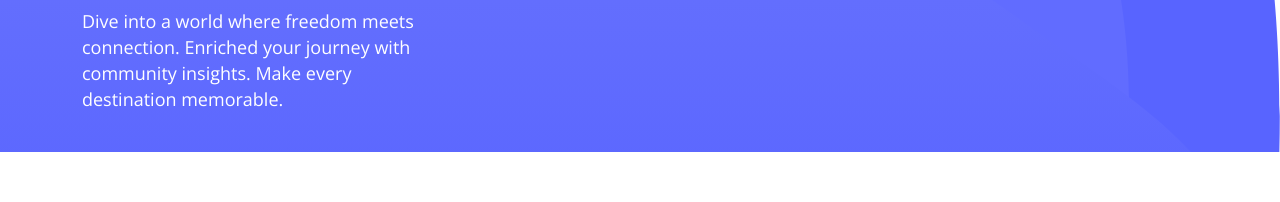
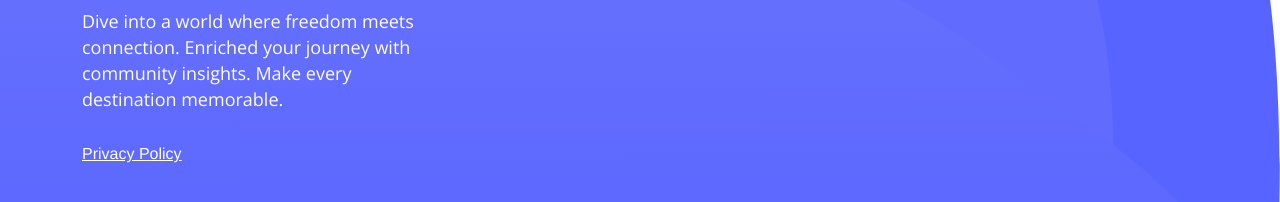
Before and after one commit to Aviadg/nomadmap_landing, a plain HTML site: page index.html in a window 1280 px wide. Shown: the part 1644-1846 px from the top of the page. Before the commit the page ends 1796 px from the top, so only its background shows below. Drawn offline with nearby package versions, Linux system fonts and the light colour scheme.

Commit message:
add privacy policy link

```diff
--- a/index.html
+++ b/index.html
@@ -447,6 +447,8 @@
                 <p class="desc mb-30 text-white">
                   Dive into a world where freedom meets connection. Enriched your journey with community insights. Make every destination memorable.
                 </p>
+                <a href="https://sites.google.com/view/nomadmap-privacy-policy/home" class="text-white" style="text-decoration: underline;">Privacy Policy</a>
+
 <!--                <ul class="socials">-->
 <!--                  <li>-->
 <!--                    <a href="jvascript:void(0)">-->
@@ -484,17 +486,17 @@
 <!--              </div>-->
 <!--            </div>-->
 
-<!--            <div class="col-xl-3 col-lg-3 col-md-6">-->
-<!--              <div class="footer-widget">-->
-<!--                <h3>Features</h3>-->
-<!--                <ul class="links">-->
+           <!-- <div class="col-xl-3 col-lg-3 col-md-6">--> -->
+             <!-- <div class="footer-widget"> -->
+               <!-- <h3>Features</h3> -->
+               <!-- <ul class="links"> -->
 <!--                  <li><a href="javascript:void(0)">How it works</a></li>-->
-<!--                  <li><a href="javascript:void(0)">Privacy policy</a></li>-->
+                 <!-- <li><a href="javascript:void(0)">Privacy policy</a></li> -->
 <!--                  <li><a href="javascript:void(0)">Terms of service</a></li>-->
 <!--                  <li><a href="javascript:void(0)">Refund policy</a></li>-->
-<!--                </ul>-->
-<!--              </div>-->
-<!--            </div>-->
+               <!-- </ul>
+             </div>
+            </div> -->
 
 <!--            <div class="col-xl-3 col-lg-3 col-md-6">-->
 <!--              <div class="footer-widget">-->
```
